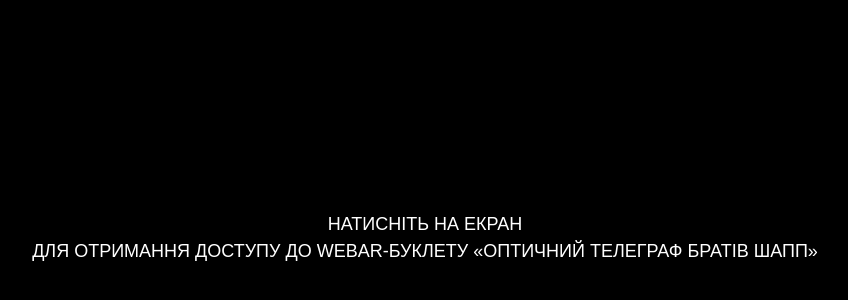
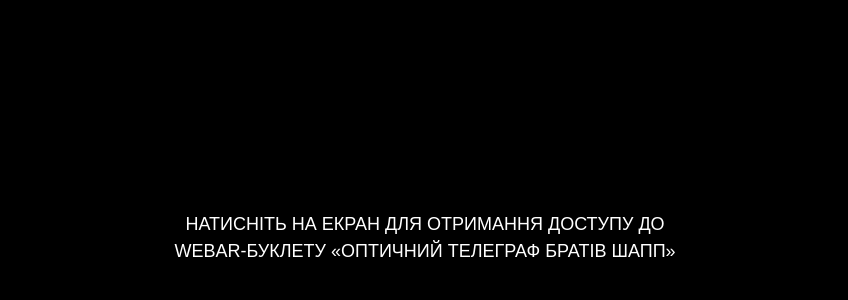
Before and after one commit to VeselayaShishka/WebAR-Example, a plain HTML site: page index.html in a window 1280 px wide. Shown: the part 162-462 px from the top of the page, without its empty margins (215-1063 px from the left). Drawn offline with nearby package versions, Linux system fonts and the light colour scheme.

Commit message:
Update index.html

```diff
--- a/index.html
+++ b/index.html
@@ -27,9 +27,9 @@
                 text-transform: uppercase; font-family: Arial, Helvetica, sans-serif; font-weight: 400; line-height: 1.5em; font-size: large; white-space: nowrap;
                 user-select: none; pointer-events: none;
             ">
-            Натисніть на екран
+            Натисніть на екран для отримання доступу до
             <br>
-          для отримання доступу до WebAR-буклету «Оптичний телеграф братів Шапп»
+           WebAR-буклету «Оптичний телеграф братів Шапп»
         </div>
     </div>
 
```
